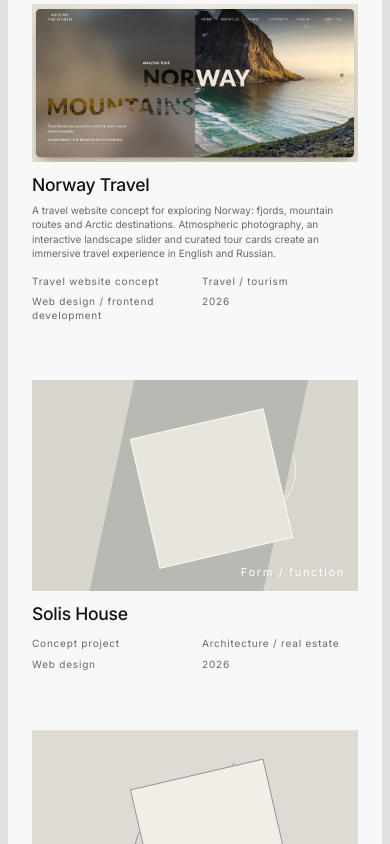
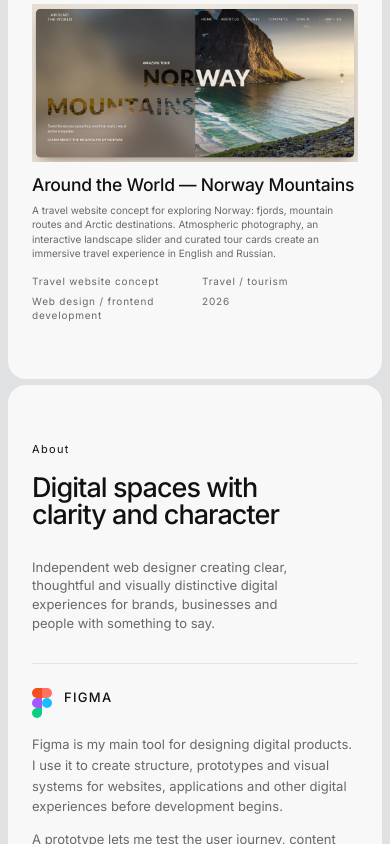
Before and after one commit to umarovro59/rustam-portfolio, a Next.js app: page / in a window 390 px wide. Shown: the part 1156-2000 px from the top of the page. Built offline with nearby package versions, Linux system fonts and the light colour scheme.

Commit message:
Update portfolio work projects

```diff
--- a/src/app/globals.css
+++ b/src/app/globals.css
@@ -445,55 +445,6 @@ em {
 .project + .project {
   margin-top: clamp(45px, 7.2vw, 115px);
 }
-.more-work-control {
-  display: block;
-  margin: clamp(36px, 4vw, 64px) 0 0;
-  border: 0;
-  padding: 0;
-  background: transparent;
-  color: var(--muted);
-  cursor: pointer;
-  font-size: var(--meta-size);
-  font-weight: 400;
-  letter-spacing: 0.1em;
-  transition: color 0.25s ease;
-}
-.more-work-control:hover {
-  color: var(--ink);
-}
-.more-work-control:disabled {
-  color: var(--muted);
-  cursor: default;
-  opacity: 1;
-}
-.additional-projects {
-  display: grid;
-  grid-template-rows: 0fr;
-  opacity: 0;
-  visibility: hidden;
-  pointer-events: none;
-  transform: translateY(16px);
-  transition:
-    grid-template-rows 0.4s ease,
-    opacity 0.4s ease,
-    transform 0.4s ease,
-    visibility 0s linear 0.4s;
-}
-.additional-projects[data-expanded="true"] {
-  grid-template-rows: 1fr;
-  opacity: 1;
-  visibility: visible;
-  pointer-events: auto;
-  transform: translateY(0);
-  transition-delay: 0s;
-}
-.additional-projects-inner {
-  min-height: 0;
-  overflow: hidden;
-}
-.additional-projects .project:first-child {
-  margin-top: clamp(45px, 7.2vw, 115px);
-}
 .project-link {
   display: block;
 }
@@ -522,96 +473,6 @@ em {
 }
 .project-link:hover .project-image {
   transform: scale(1.015);
-}
-.visual-word {
-  position: absolute;
-  right: 4%;
-  bottom: 5%;
-  color: #fff;
-  font-size: 11px;
-  letter-spacing: 0.15em;
-  z-index: 3;
-}
-.visual-orbit {
-  position: absolute;
-  width: 32%;
-  aspect-ratio: 1;
-  border: 1px solid rgba(255, 255, 255, 0.65);
-  border-radius: 50%;
-  top: 18%;
-  right: 19%;
-}
-.visual-panel {
-  position: absolute;
-  width: 42%;
-  height: 63%;
-  transform: rotate(-13deg);
-  top: 20%;
-  left: 34%;
-  border: 1px solid rgba(255, 255, 255, 0.75);
-}
-.project-solis {
-  background: #d8d5cc;
-}
-.project-solis:after {
-  content: "";
-  position: absolute;
-  width: 52%;
-  height: 130%;
-  left: 25%;
-  top: -15%;
-  background: #b8b9b2;
-  transform: rotate(12deg);
-}
-.project-solis .visual-panel {
-  background: #e8e5dc;
-  z-index: 1;
-}
-.project-vela {
-  background: #ddd9d1;
-}
-.project-vela:after {
-  content: "";
-  position: absolute;
-  width: 1px;
-  height: 78%;
-  left: 50%;
-  top: 11%;
-  background: #888982;
-  transform: rotate(28deg);
-}
-.project-vela .visual-orbit {
-  width: 38%;
-  top: 31%;
-  right: 31%;
-  z-index: 2;
-  border-color: #8b8b84;
-}
-.project-vela .visual-panel {
-  z-index: 3;
-  background: #f0ede6;
-  border-color: #8b8b84;
-}
-.project-noma {
-  background: #c6c9c6;
-}
-.project-noma:after {
-  content: "";
-  position: absolute;
-  width: 42%;
-  height: 100%;
-  left: 29%;
-  top: 0;
-  background: #aeb2ae;
-  transform: rotate(-18deg);
-}
-.project-noma .visual-panel {
-  background: #e5e6e1;
-  z-index: 2;
-}
-.project-noma .visual-orbit {
-  z-index: 3;
-  border-color: #6c716c;
 }
 .project-meta {
   display: grid;
--- a/src/app/page.tsx
+++ b/src/app/page.tsx
@@ -65,7 +65,7 @@ export default function Home() {
           <Header locale={locale} onLocaleChange={setLocale} copy={copy} />
           <Hero copy={copy.hero} />
         </div>
-        <SelectedWork copy={copy.work} projects={copy.projects} />
+        <SelectedWork copy={copy.work} />
         <About copy={copy.about} />
         <Services copy={copy.services} />
         <Products copy={copy.products} />
--- a/src/components/SelectedWork.tsx
+++ b/src/components/SelectedWork.tsx
@@ -2,12 +2,9 @@
 
 import Image from "next/image";
 import type { StaticImageData } from "next/image";
-import { useState } from "react";
 import type { Copy } from "@/lib/translations";
 import rayaPreview from "../../public/images/projects/raya/raya-preview.webp";
 import norwayPreview from "../../public/images/projects/norway/norway-preview.webp";
-
-const tones = ["project-solis", "project-vela", "project-noma"];
 
 type ProjectItem = {
   title: string;
@@ -17,19 +14,10 @@ type ProjectItem = {
   year: string;
   description: string | null;
   href: string;
-  image: StaticImageData | null;
+  image: StaticImageData;
 };
 
-function ProjectVisual({
-  tone,
-  image,
-  title,
-}: {
-  tone?: string;
-  image: StaticImageData | null;
-  title: string;
-}) {
-  if (image) {
+function ProjectVisual({ image, title }: { image: StaticImageData; title: string }) {
   return (
     <div className="project-visual project-raya">
       <Image
@@ -42,22 +30,11 @@ function ProjectVisual({
   );
 }
 
-  return (
-    <div className={`project-visual ${tone}`} aria-hidden="true">
-      <span className="visual-word">Form / function</span>
-      <span className="visual-orbit" />
-      <span className="visual-panel" />
-    </div>
-  );
-}
-
 function ProjectCard({
   project,
-  index,
   viewLabel,
 }: {
   project: ProjectItem;
-  index: number;
   viewLabel: string;
 }) {
   return (
@@ -71,9 +48,6 @@ function ProjectCard({
           : {})}
       >
         <ProjectVisual
-          tone={
-            project.image ? undefined : tones[(index - 2) % tones.length]
-          }
           image={project.image}
           title={project.title}
         />
@@ -100,12 +74,9 @@ function ProjectCard({
 
 export function SelectedWork({
   copy,
-  projects,
 }: {
   copy: Copy["work"];
-  projects: Copy["projects"];
 }) {
-  const [isExpanded, setIsExpanded] = useState(false);
   const raya = {
     title: "RAYA",
     ...copy.raya,
@@ -115,22 +86,12 @@ export function SelectedWork({
   const allProjects = [
     raya,
     {
-      title: "Norway Travel",
+      title: "Around the World — Norway Mountains",
       ...copy.norway,
       href: "https://norway-travel-website.vercel.app/",
       image: norwayPreview,
     },
-    ...projects.map((project) => ({
-      ...project,
-      subtitle: copy.concept,
-      year: "2026",
-      description: null,
-      href: "#contact",
-      image: null,
-    })),
   ];
-  const primaryProjects = allProjects.slice(0, 4);
-  const additionalProjects = allProjects.slice(4);
 
   return (
     <section
@@ -147,48 +108,14 @@ export function SelectedWork({
         <p className="muted-copy reveal reveal-delay-1">{copy.body}</p>
       </div>
       <div className="project-list">
-        {primaryProjects.map((project, index) => (
+        {allProjects.map((project) => (
           <ProjectCard
             project={project}
-            index={index}
-            viewLabel={copy.view}
-            key={project.title}
-          />
-        ))}
-        <button
-          type="button"
-          className="more-work-control"
-          disabled={additionalProjects.length === 0}
-          aria-expanded={
-            additionalProjects.length > 0 ? isExpanded : undefined
-          }
-          aria-controls={
-            additionalProjects.length > 0 ? "additional-projects" : undefined
-          }
-          onClick={() => setIsExpanded((expanded) => !expanded)}
-        >
-          {isExpanded ? copy.lessProjects : copy.moreWork}
-        </button>
-        {additionalProjects.length > 0 && (
-            <div
-              id="additional-projects"
-              className="additional-projects"
-              data-expanded={isExpanded}
-              aria-hidden={!isExpanded}
-            >
-              <div className="additional-projects-inner">
-                {additionalProjects.map((project, index) => (
-                  <ProjectCard
-                    project={project}
-                    index={index + 4}
             viewLabel={copy.view}
             key={project.title}
           />
         ))}
       </div>
-            </div>
-        )}
-      </div>
     </section>
   );
 }
--- a/src/lib/translations.ts
+++ b/src/lib/translations.ts
@@ -19,10 +19,7 @@ export const translations = {
       label: "Selected work",
       title: "Selected work",
       body: "Self-initiated studies exploring clear digital identities for thoughtful brands and businesses.",
-      concept: "Concept project",
       view: "View concept project",
-      moreWork: "More selected work ↓",
-      lessProjects: "Less projects ↑",
       norway: {
         subtitle: "Travel website concept",
         category: "Travel / tourism",
@@ -40,23 +37,6 @@ export const translations = {
           "Self-initiated digital concept for RAYA — a sparkling drink brand from Andijan, Uzbekistan. The project focuses on flavour, product presentation, responsive design and interactive brand experience.",
       },
     },
-    projects: [
-      {
-        title: "Solis House",
-        category: "Architecture / real estate",
-        discipline: "Web design",
-      },
-      {
-        title: "Vela Capital",
-        category: "Fintech / investment",
-        discipline: "Digital product / web design",
-      },
-      {
-        title: "Noma Studio",
-        category: "Fashion / lifestyle",
-        discipline: "Web design / art direction",
-      },
-    ],
     about: {
       label: "About",
       title: "Digital spaces with clarity and character",
@@ -119,10 +99,7 @@ export const translations = {
       label: "Избранные работы",
       title: "Избранные работы",
       body: "Концептуальные проекты о ясной цифровой идентичности для внимательных брендов и бизнеса.",
-      concept: "Концептуальный проект",
       view: "Открыть концептуальный проект",
-      moreWork: "Ещё проекты ↓",
-      lessProjects: "Свернуть ↑",
       norway: {
         subtitle: "Концепт туристического сайта",
         category: "Путешествия / туризм",
@@ -140,23 +117,6 @@ export const translations = {
           "Самостоятельно разработанный цифровой концепт для RAYA — бренда газированного напитка из Андижана, Узбекистан. Проект сфокусирован на вкусах, презентации продукта, адаптивном дизайне и интерактивном взаимодействии с брендом.",
       },
     },
-    projects: [
-      {
-        title: "Solis House",
-        category: "Архитектура / недвижимость",
-        discipline: "Веб-дизайн",
-      },
-      {
-        title: "Vela Capital",
-        category: "Финтех / инвестиции",
-        discipline: "Цифровой продукт / веб-дизайн",
-      },
-      {
-        title: "Noma Studio",
-        category: "Мода / образ жизни",
-        discipline: "Веб-дизайн / арт-дирекшн",
-      },
-    ],
     about: {
       label: "Обо мне",
       title: "Цифровые пространства с ясностью и характером",
```
Lines whose indentation alone changed are shown as unchanged.
